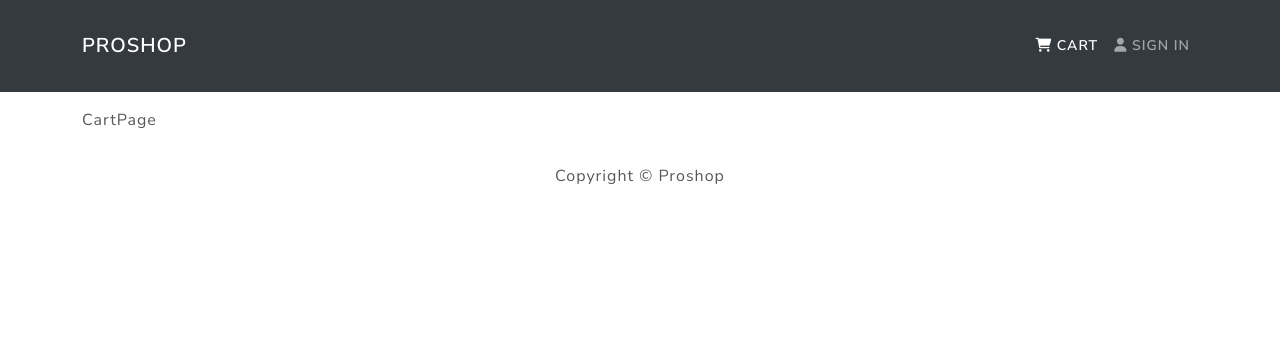
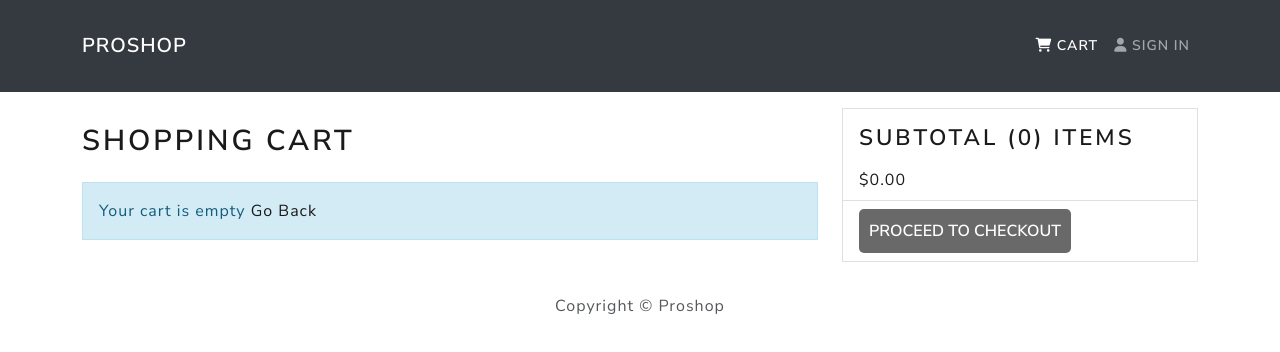
Before and after one commit to mfkfawas/ProShop-MERN-Ecommerce-, a React (Create React App) app in the folder frontend/: page /cart in a window 1280 px wide. Shown: the top 352 px of the page. Built offline with nearby package versions, Linux system fonts and the light colour scheme.

Commit message:
cart screen

```diff
--- a/frontend/src/index.css
+++ b/frontend/src/index.css
@@ -1,5 +1,15 @@
 a {
   text-decoration: none;
+}
+
+h1 {
+  font-size: 1.8rem;
+  padding: 1rem 0;
+}
+
+h2 {
+  font-size: 1.4rem;
+  padding: 0.5rem 0;
 }
 
 h3 {
@@ -9,3 +19,21 @@
 .rating span {
   margin: 0.1rem;
 }
+
+.hover {
+  border: none;
+  background: #343a40;
+  color: #fff;
+  padding: 10px;
+  font-size: 16px;
+  border-radius: 5px;
+  position: relative;
+  box-sizing: border-box;
+  transition: all 500ms ease;
+}
+
+.hover:hover {
+  color: #343a40;
+  border: #343a40 solid 1px;
+  background: #fff;
+}
--- a/frontend/src/pages/CartPage.tsx
+++ b/frontend/src/pages/CartPage.tsx
@@ -1,5 +1,5 @@
 import React, { useEffect } from 'react';
-import { Link, useLocation, useParams } from 'react-router-dom';
+import { Link, useLocation, useNavigate, useParams } from 'react-router-dom';
 import { useDispatch, useSelector } from 'react-redux';
 import { Row, Col, ListGroup, Image, Form, Button, Card } from 'react-bootstrap';
 import Message from '../components/Message';
@@ -8,6 +8,7 @@
 const CartPage = () => {
   const params = useParams();
   const location = useLocation();
+  const navigate = useNavigate();
   const dispatch = useDispatch();
 
   const cart = useSelector((state: any) => state.cart);
@@ -22,7 +23,89 @@
     }
   }, [dispatch, productId, qty]);
 
-  return <div>CartPage</div>;
+  const removeFromCartHandler = (productId: string) => {
+    console.log('removeFromCartHandler', productId);
+  };
+
+  const checkoutHandler = () => {
+    navigate('/login?redirect=shipping');
+  };
+
+  return (
+    <Row>
+      <Col md={8}>
+        <h1>Shopping Cart</h1>
+        {cartItems.length === 0 ? (
+          <Message>
+            Your cart is empty <Link to='/'>Go Back</Link>
+          </Message>
+        ) : (
+          <ListGroup variant='flush'>
+            {cartItems.map((item: any) => (
+              <ListGroup.Item key={item.product}>
+                <Row>
+                  <Col md={2}>
+                    <Image src={item.image} alt={item.name} thumbnail fluid rounded />
+                  </Col>
+                  <Col md={3}>
+                    <Link to={`/product/${item.product}`}>{item.name}</Link>
+                  </Col>
+                  <Col md={2}>${item.price}</Col>
+                  <Col md={2}>
+                    <Form.Control
+                      as='select'
+                      value={item.qty}
+                      onChange={e => dispatch(addToCart(item.product, Number(e.target.value)))}
+                    >
+                      {[...Array(item.countInStock).keys()].map(x => (
+                        <option key={x + 1} value={x + 1}>
+                          {x + 1}
+                        </option>
+                      ))}
+                    </Form.Control>
+                  </Col>
+                  <Col md={2}>
+                    <Button
+                      className=' hover'
+                      variant='light'
+                      onClick={() => removeFromCartHandler(item.product)}
+                    >
+                      <i className='fas fa-trash'></i>
+                    </Button>
+                  </Col>
+                </Row>
+              </ListGroup.Item>
+            ))}
+          </ListGroup>
+        )}
+      </Col>
+      <Col md={4}>
+        <Card>
+          <ListGroup variant='flush'>
+            <ListGroup.Item>
+              <h2>
+                Subtotal ({cartItems.reduce((acc: number, item: any) => acc + item.qty, 0)}) items
+              </h2>
+              $
+              {cartItems
+                .reduce((acc: number, item: any) => acc + item.qty * item.price, 0)
+                .toFixed(2)}
+            </ListGroup.Item>
+            <ListGroup.Item>
+              <Button
+                type='button'
+                className='btn-block hover'
+                disabled={cartItems.length === 0}
+                onClick={checkoutHandler}
+              >
+                Proceed To Checkout
+              </Button>
+            </ListGroup.Item>
+          </ListGroup>
+        </Card>
+      </Col>
+    </Row>
+  );
 };
 
 export default CartPage;
```
Also changed, not shown: 1 other file (tests, documents, lock files or other folders).
